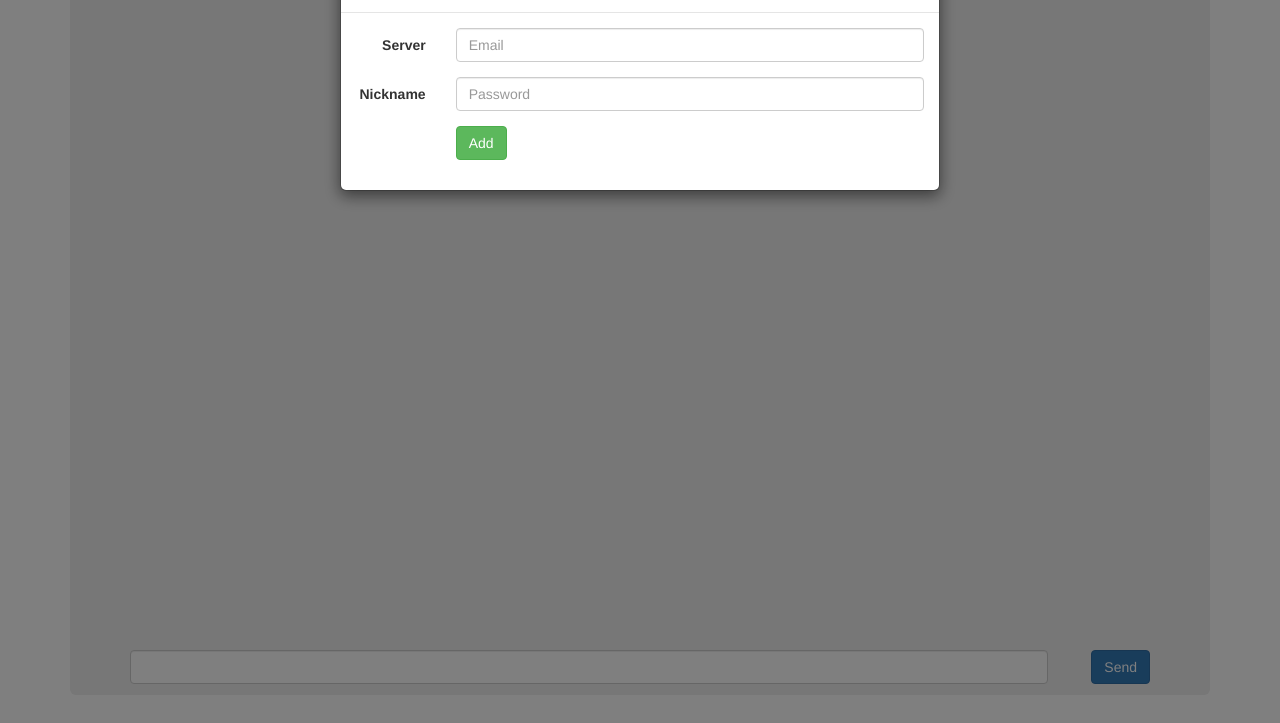
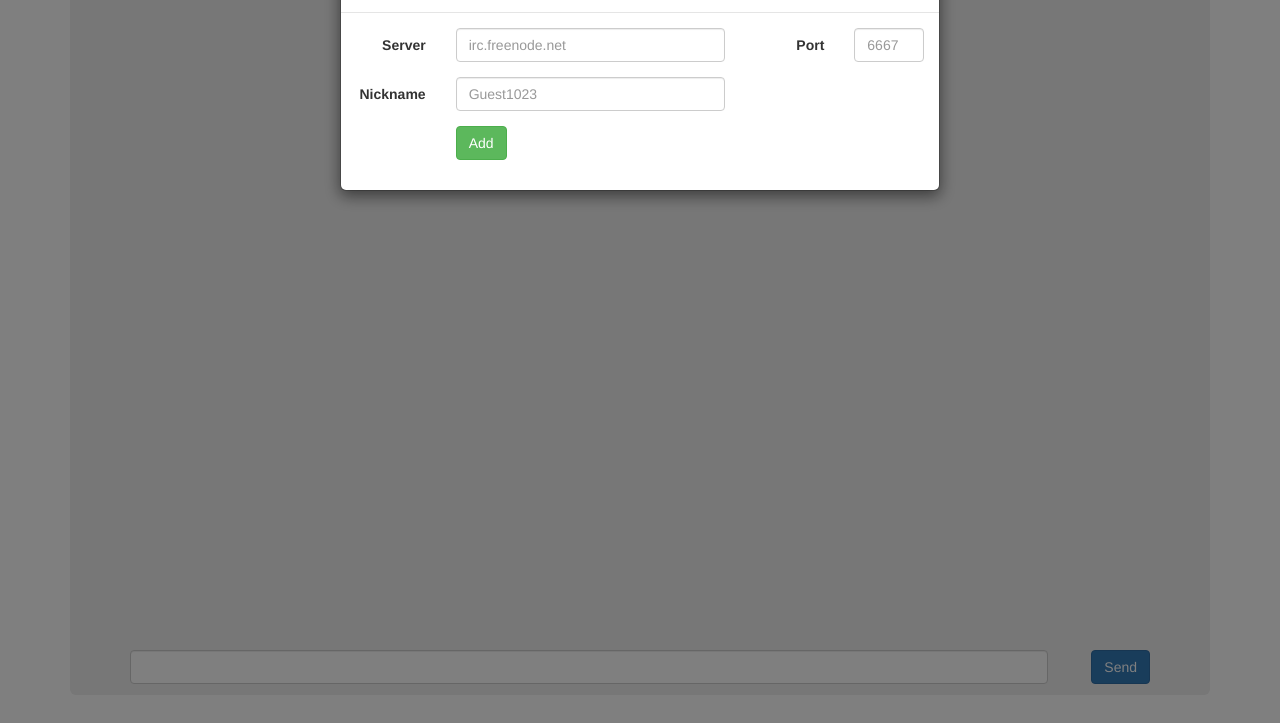
Before and after one commit to RolfKoenders/nirc, a website: page public/index.html in a window 1280 px wide. Both pictures are taken after a click on the link "Connect new server". Shown: the part 75-798 px from the top of the page. Drawn offline with nearby package versions, Linux system fonts and the light colour scheme.

Commit message:
Change add server form.

```diff
--- a/index.js
+++ b/index.js
@@ -1,6 +1,6 @@
 var http = require('http');
 var nstatic = require('node-static');
-var EventParser = require('./lib/eventParser');
+//var EventParser = require('./lib/eventParser');
 
 // Setup WebSocketServer
 var WebSocketServer = require('ws').Server;
--- a/public/index.html
+++ b/public/index.html
@@ -75,18 +75,23 @@
         <button type="button" class="close" data-dismiss="modal"><span aria-hidden="true">&times;</span><span class="sr-only">Close</span></button>
         <h4 class="modal-title" id="myModalLabel">Add server</h4>
       </div>
+
       <div class="modal-body">
         <form class="form-horizontal" role="form">
           <div class="form-group">
-            <label for="inputEmail3" class="col-sm-2 control-label">Server</label>
-            <div class="col-sm-10">
-              <input type="email" class="form-control" id="inputEmail3" placeholder="Email">
+            <label for="server" class="col-sm-2 control-label">Server</label>
+            <div class="col-sm-6">
+              <input type="text" class="form-control" id="server" placeholder="irc.freenode.net">
+            </div>
+            <label for="serverPort" class="col-sm-2 control-label">Port</label>
+            <div class="col-sm-2">
+              <input type="text" class="form-control" id="serverPort" placeholder="6667">
             </div>
           </div>
           <div class="form-group">
             <label for="inputPassword3" class="col-sm-2 control-label">Nickname</label>
-            <div class="col-sm-10">
-              <input type="password" class="form-control" id="inputPassword3" placeholder="Password">
+            <div class="col-sm-6">
+              <input type="text" class="form-control" id="nickname" placeholder="Guest1023">
             </div>
           </div>
           <div class="form-group">
@@ -96,6 +101,7 @@
           </div>
         </form>
       </div>
+
       <!-- <div class="modal-footer">
         <button type="button" class="btn btn-default" data-dismiss="modal">Close</button>
         <button type="button" class="btn btn-primary">Save changes</button>
```
